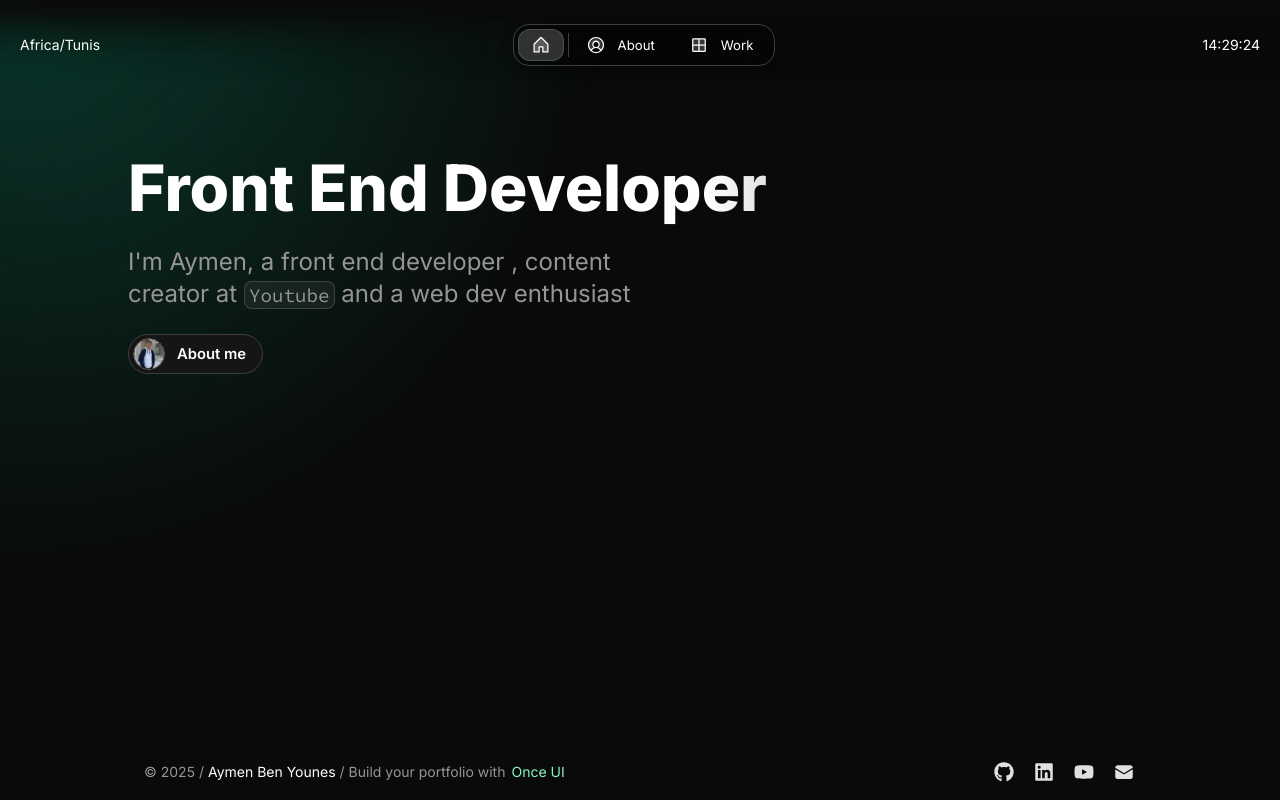
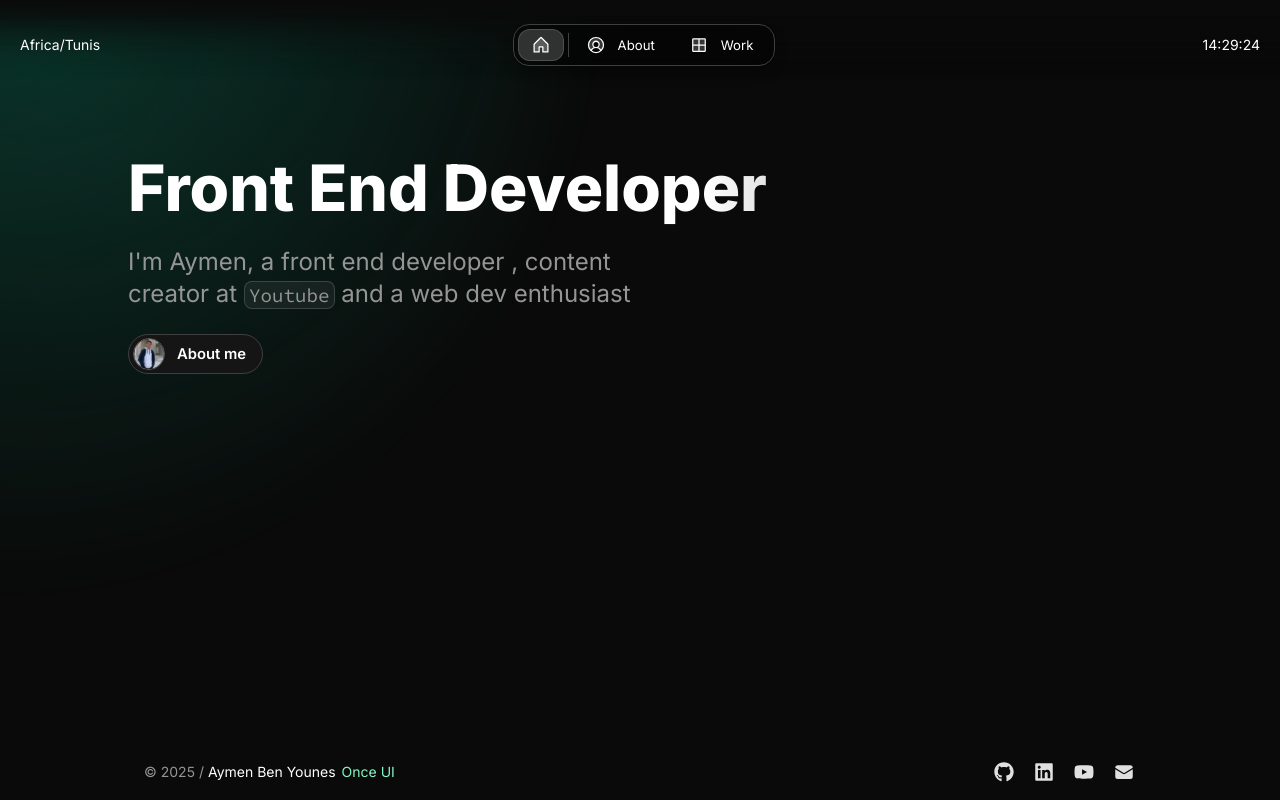
Before and after one commit to AymenBenYounes/Aymen_Ben_Younes, a Next.js app: page / in a window 1280 px wide. Built offline with nearby package versions, Linux system fonts and the light colour scheme.

Commit message:
modifying footer

```diff
--- a/src/components/Footer.tsx
+++ b/src/components/Footer.tsx
@@ -27,8 +27,6 @@ export const Footer = () => {
           <Text onBackground="neutral-weak">© {currentYear} /</Text>
           <Text paddingX="4">{person.name}</Text>
           <Text onBackground="neutral-weak">
-            {/* Usage of this template requires attribution. Please don't remove the link to Once UI. */}
-            / Build your portfolio with{" "}
             <SmartLink
               style={{ marginLeft: "-0.125rem" }}
               href="https://once-ui.com/templates/magic-portfolio"
```
